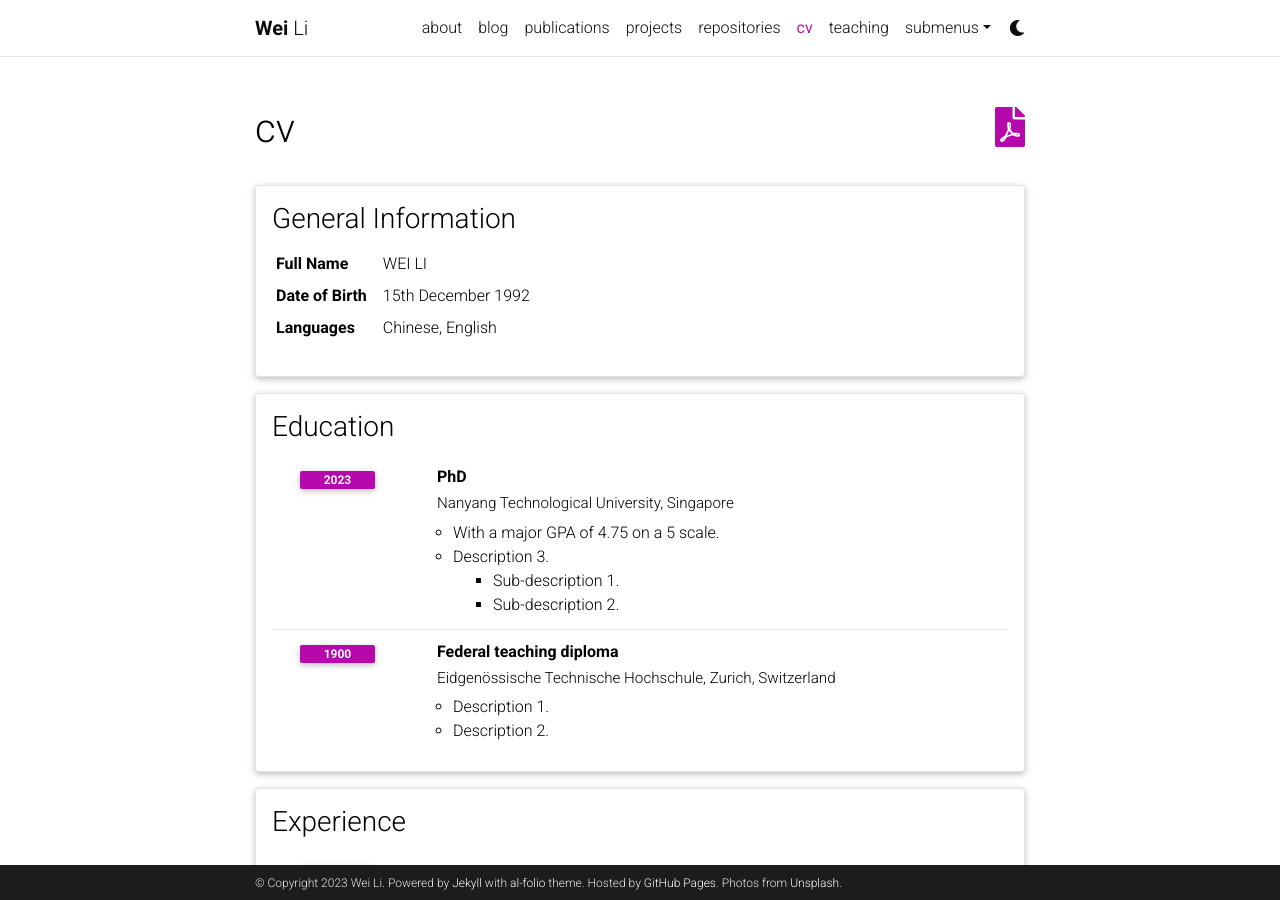
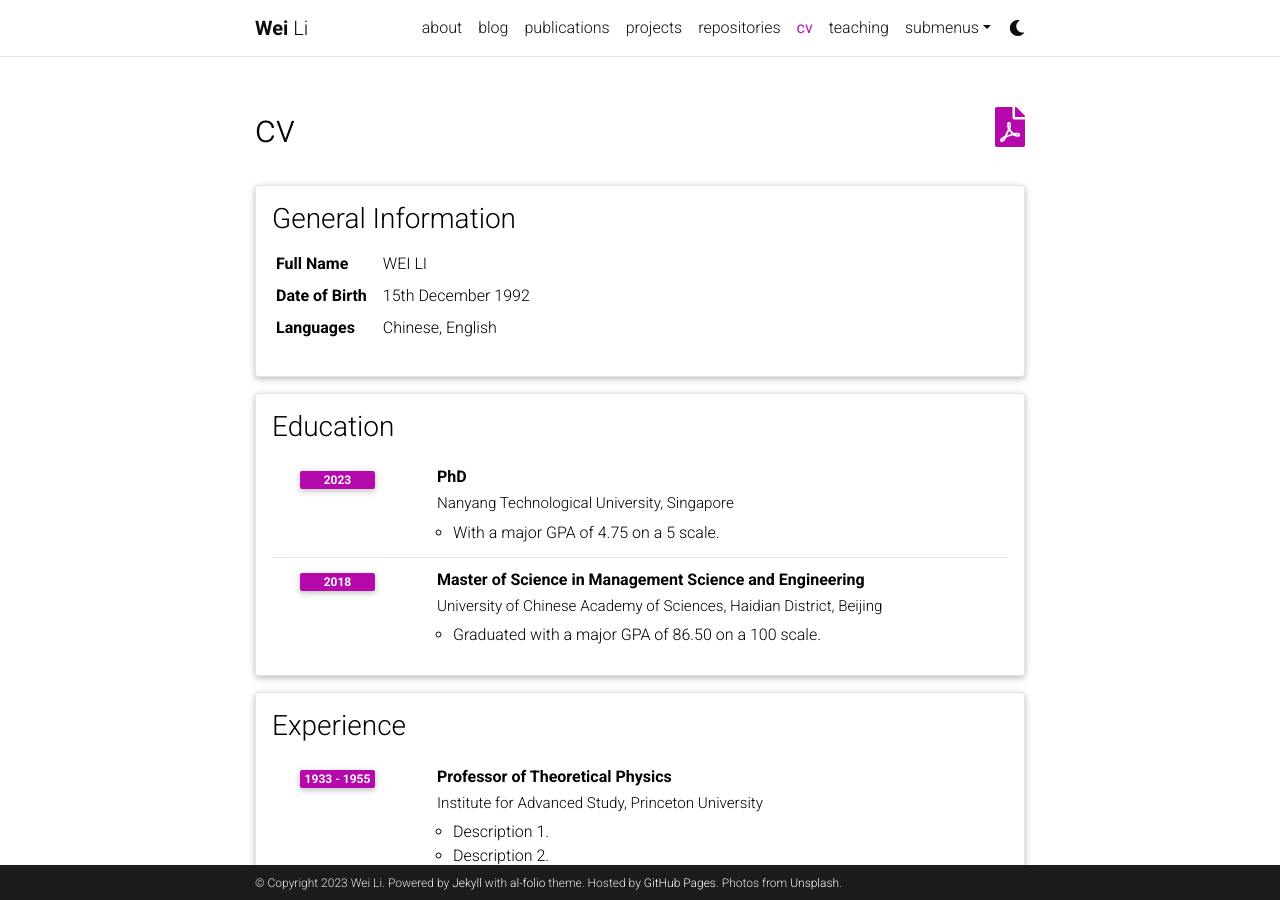
Before and after one commit to Maxwe11y/Maxwe11y.github.io, a Jekyll site: the page built from _pages/cv.md, in a window 1280 px wide and 900 px high. Built offline with Jekyll 4.4.1, drawn with Linux system fonts in a browser that asks for light colours; comment, search, counter and statistics services are not loaded; a style sheet for code colours, icons or effects is not loaded.

Commit message:
Update cv.yml

```diff
--- a/_data/cv.yml
+++ b/_data/cv.yml
@@ -16,16 +16,12 @@
       year: 2023
       description:
         - With a major GPA of 4.75 on a 5 scale.
-        - title: Description 3.
-          contents:
-            - Sub-description 1.
-            - Sub-description 2.
-    - title: Federal teaching diploma
-      institution: Eidgenössische Technische Hochschule, Zurich, Switzerland
-      year: 1900
+
+    - title: Master of Science in Management Science and Engineering
+      institution: University of Chinese Academy of Sciences, Haidian District, Beijing
+      year: 2018
       description:
-        - Description 1.
-        - Description 2.
+        - Graduated with a major GPA of 86.50 on a 100 scale.
 
 - title: Experience
   type: time_table
```
